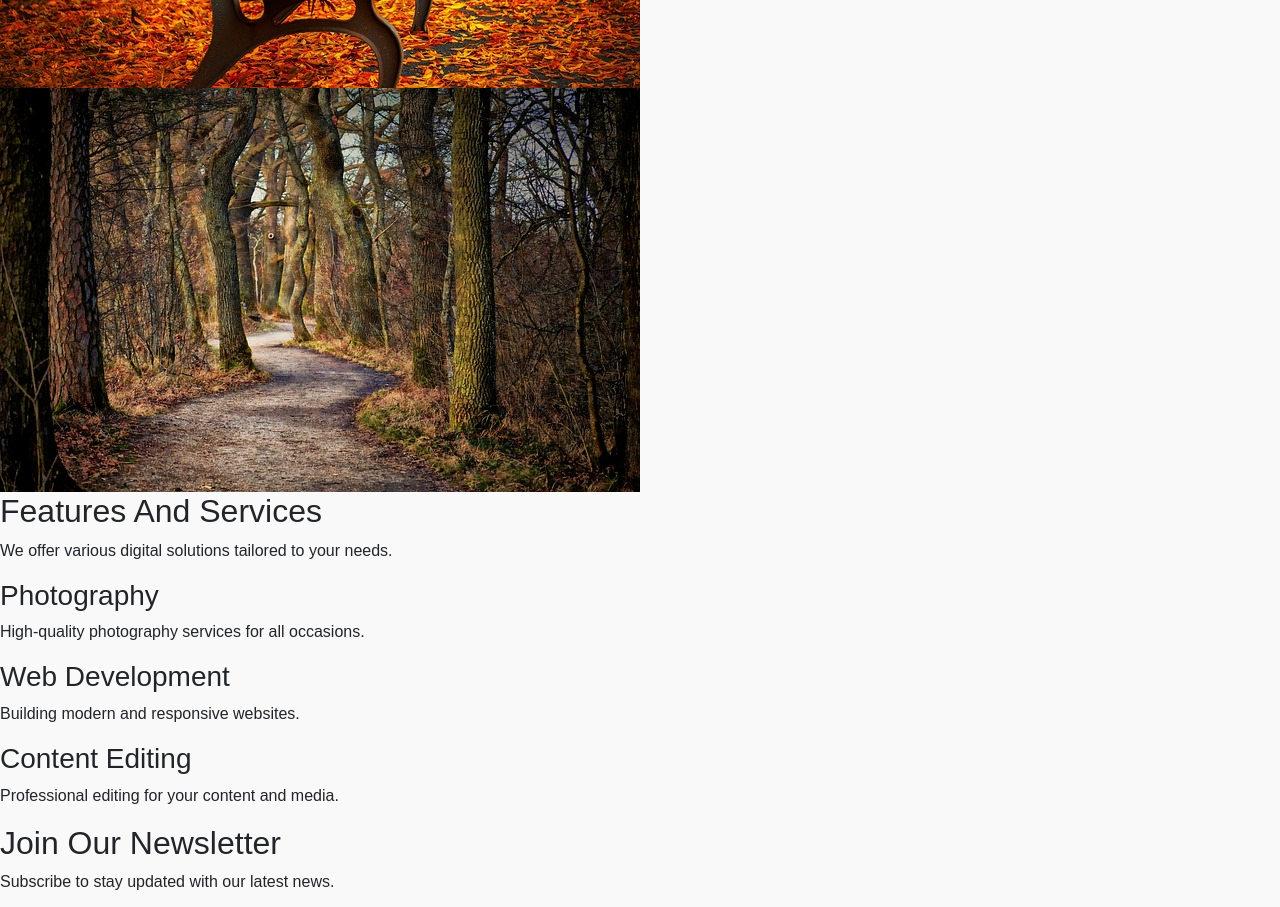
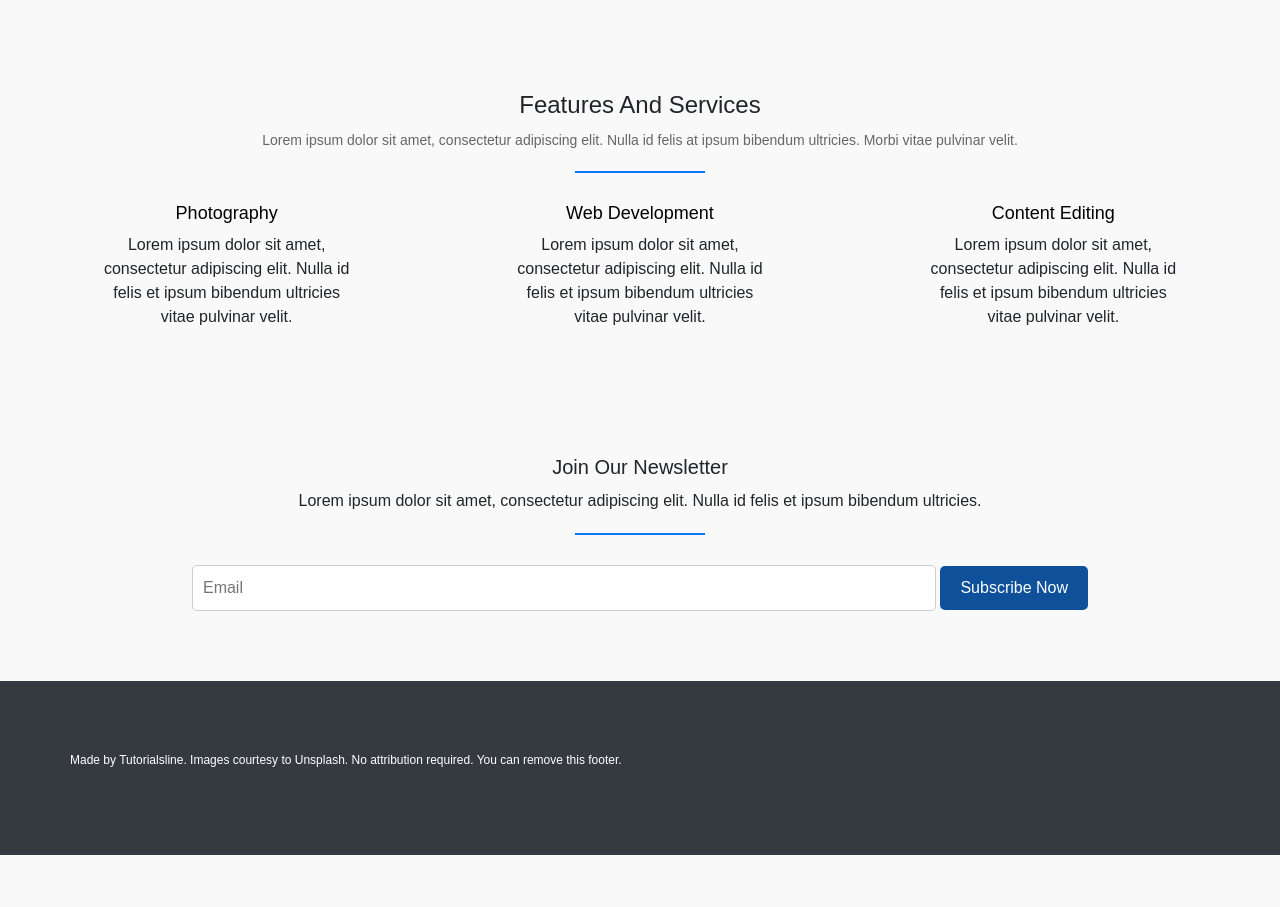
Before and after one commit to sewar04/web2, a plain HTML site: page index.html in a window 1280 px wide. Shown: the part 1880-2787 px from the top of the page. After the commit the page ends 2735 px from the top, so only its background shows below. Drawn offline with nearby package versions, Linux system fonts and the light colour scheme.

Commit message:
Update index.html

```diff
--- a/index.html
+++ b/index.html
@@ -1,3 +1,4 @@
+
 <!DOCTYPE html>
 <html lang="en">
 <head>
@@ -15,7 +16,6 @@
         .banner {
             background: url('desert.jpg') no-repeat center center/cover;
             height: 100vh;
-            width: 100%;
             display: flex;
             flex-direction: column;
             justify-content: flex-start;
@@ -81,16 +81,134 @@
         .content button:hover {
             background: #0056b3;
         }
+        .work-section {
+            text-align: center;
+            padding: 50px 20px;
+        }
+
+        .work-section h2 {
+            font-size: 2rem;
+            margin-bottom: 10px;
+        }
+
+        .work-section p {
+            font-size: 1rem;
+            margin-bottom: 30px;
+            color: #666;
+        }
+
+        .divider {
+            width: 120px;
+            height: 3px;
+            background-color: #007bff;
+            margin: 20px auto;
+            border-radius: 5px;
+        }
+
+        .image-grid {
+            display: flex;
+            flex-wrap: wrap;
+            justify-content: center;
+            gap: 20px;
+        }
+
+        .image-grid img {
+            width: calc(50% - 10px);
+            max-width: 400px;
+            border-radius: 10px;
+            box-shadow: 0 4px 8px rgba(0, 0, 0, 0.1);
+        }
 
         @media (max-width: 768px) {
-            .banner {
-                height: 100vh;
+            .image-grid img {
                 width: 100%;
             }
         }
+
+        .features {
+            margin: 30px auto;
+            padding: 20px;
+            text-align: center;
+        }
+
+        .features h2 {
+            font-size: 24px;
+            margin-bottom: 10px;
+        }
+
+        .features .description {
+            font-size: 14px;
+            color: #666;
+        }
+
+        .hr-line {
+            width: 130px;
+            height: 2px;
+            background-color: #0779f3;
+            margin: 20px auto;
+            border: none;
+        }
+
+        .services {
+            display: flex;
+            flex-wrap: wrap;
+            justify-content: space-around;
+            margin-top: 20px;
+        }
+
+        .service {
+            padding: 10px 20px;
+            width: 100%;
+            max-width: 300px;
+            margin-bottom: 20px;
+        }
+
+        .service h3 {
+            color: #000000;
+            font-size: 18px;
+        }
+
+        .newsletter {
+            margin: 40px auto;
+            padding: 20px;
+            border-radius: 5px;
+            text-align: center;
+        }
+
+        .newsletter h2 {
+            font-size: 20px;
+            margin-bottom: 10px;
+        }
+
+        .newsletter input {
+            padding: 10px;
+            width: 60%;
+            margin: 10px 0;
+            border: 1px solid #ccc;
+            border-radius: 5px;
+        }
+
+        .subscribe {
+            background-color: #0e519a;
+            color: #fff;
+            border: none;
+            padding: 10px 20px;
+            border-radius: 5px;
+            cursor: pointer;
+            font-size: 16px;
+        }
+
+        footer {
+            background-color: #343A40;
+            color: #fff;
+            padding: 70px;
+            font-size: 12px;
+        }
+
     </style>
 </head>
 <body>
+
     <div class="banner">
         <div class="navbar">
            <img class="logo" src="mountains.jpg" alt="Logo">
@@ -113,7 +231,7 @@
 
     <section class="work-section">
         <h2>Some Of Our Work</h2>
-        <p>Explore some of our best projects and designs.</p>
+        <p>Lorem ipsum dolor sit amet consectetur adipisicing elit. Est quasi quo soluta libero beatae tempora explicabo asperiores ex esse cumque animi id, facere fugit rerum quidem voluptas expedita laborum similique.</p>
         <hr class="divider">
         <div class="image-grid">
             <img src="kitten.jpg" alt="Work 1">
@@ -123,36 +241,38 @@
         </div>
     </section>
 
+
     <section class="features">
         <h2>Features And Services</h2>
-        <p class="description">We offer various digital solutions tailored to your needs.</p>
+        <p class="description">Lorem ipsum dolor sit amet, consectetur adipiscing elit. Nulla id felis at ipsum bibendum ultricies. Morbi vitae pulvinar velit.</p>
         <div class="hr-line"></div>
         <div class="services">
             <div class="service">
                 <h3>Photography</h3>
-                <p>High-quality photography services for all occasions.</p>
+                <p>Lorem ipsum dolor sit amet, consectetur adipiscing elit. Nulla id felis et ipsum bibendum ultricies vitae pulvinar velit.</p>
             </div>
             <div class="service">
                 <h3>Web Development</h3>
-                <p>Building modern and responsive websites.</p>
+                <p>Lorem ipsum dolor sit amet, consectetur adipiscing elit. Nulla id felis et ipsum bibendum ultricies vitae pulvinar velit.</p>
             </div>
             <div class="service">
                 <h3>Content Editing</h3>
-                <p>Professional editing for your content and media.</p>
+                <p>Lorem ipsum dolor sit amet, consectetur adipiscing elit. Nulla id felis et ipsum bibendum ultricies vitae pulvinar velit.</p>
             </div>
         </div>
     </section>
 
     <section class="newsletter">
         <h2>Join Our Newsletter</h2>
-        <p>Subscribe to stay updated with our latest news.</p>
+        <p>Lorem ipsum dolor sit amet, consectetur adipiscing elit. Nulla id felis et ipsum bibendum ultricies.</p>
         <div class="hr-line"></div>
         <input type="email" placeholder="Email" />
         <button class="subscribe">Subscribe Now</button>
     </section>
 
     <footer>
-        <p>Made by Tutorialsline. Images courtesy of Unsplash. No attribution required.</p>
+        <p>Made by Tutorialsline. Images courtesy to Unsplash. No attribution required. You can remove this footer.</p>
     </footer>
+
 </body>
 </html>
```
